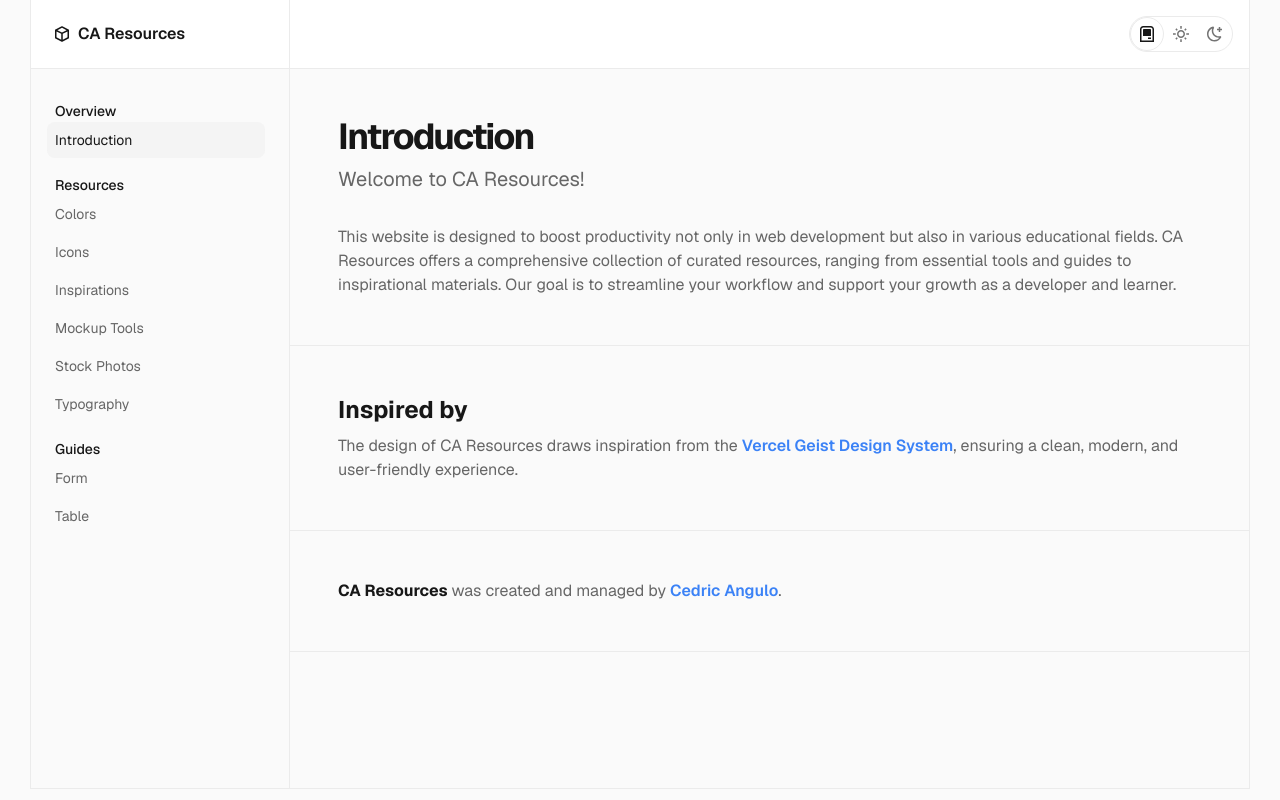
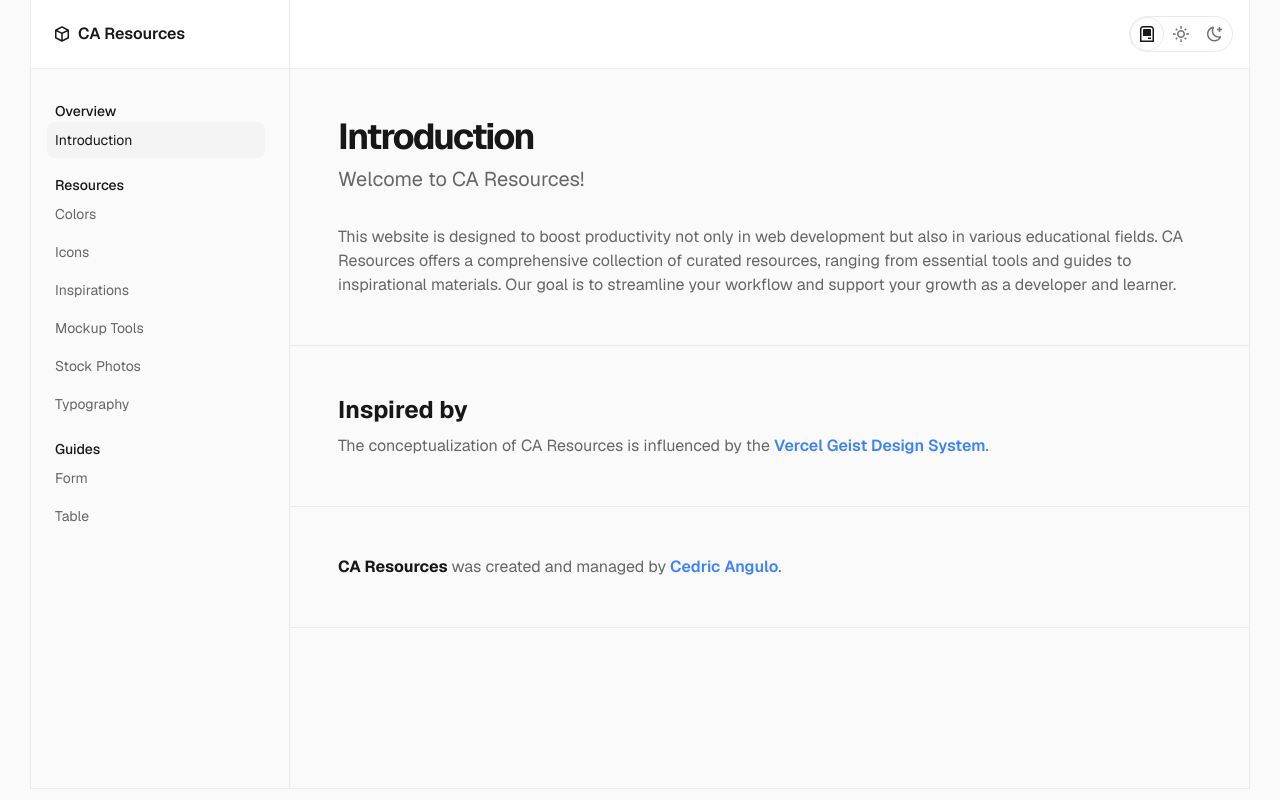
Before and after one commit to bryan308/ca-resources, a Next.js app: page / in a window 1280 px wide. Built offline with nearby package versions, Linux system fonts and the light colour scheme.

Commit message:
update home page and readme

```diff
--- a/src/app/page.tsx
+++ b/src/app/page.tsx
@@ -17,7 +17,7 @@ export default function Introduction() {
 			<section>
 				<h2 className='text-2xl text-100 font-bold mb-2'>Inspired by</h2>
 				<p>
-					The design of CA Resources draws inspiration from the{' '}
+					The conceptualization of CA Resources is influenced by the{' '}
 					<Link
 						href='https://vercel.com/geist/introduction'
 						target='_blank'
@@ -25,7 +25,7 @@ export default function Introduction() {
 					>
 						Vercel Geist Design System
 					</Link>
-					, ensuring a clean, modern, and user-friendly experience.
+					.
 				</p>
 			</section>
 			<section>
```
Also changed, not shown: 1 other file (tests, documents, lock files or other folders).
